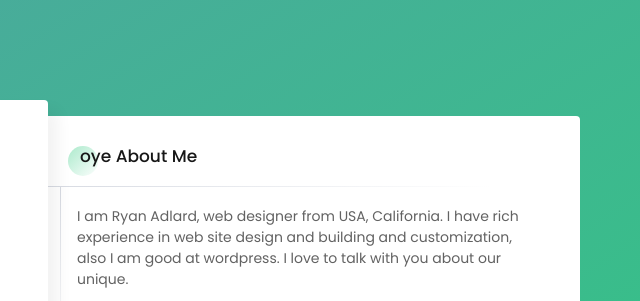
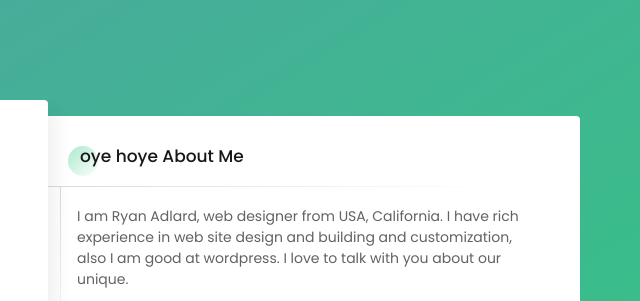
Before and after one commit to anuragsharma140897/cloud-resume-challenge, a plain HTML site: page cloud-resume-challenge/index.html in a window 1280 px wide. Shown: the top 301 px of the page, 602-1242 px from the left. Drawn offline with Linux system fonts and the light colour scheme; no server answers; a web font is replaced by a local one.

Commit message:
oye hoye

```diff
--- a/cloud-resume-challenge/index.html
+++ b/cloud-resume-challenge/index.html
@@ -74,7 +74,7 @@
             </section>
             <section id="about" class="about view">
                 <article class="about-aboutMe">
-                    <h3 class="title">oye About Me</h3>
+                    <h3 class="title">oye hoye About Me</h3>
                     <div class="line-left">
                         <p>I am Ryan Adlard, web designer from USA, California. I have rich experience in web site
                             design
```
